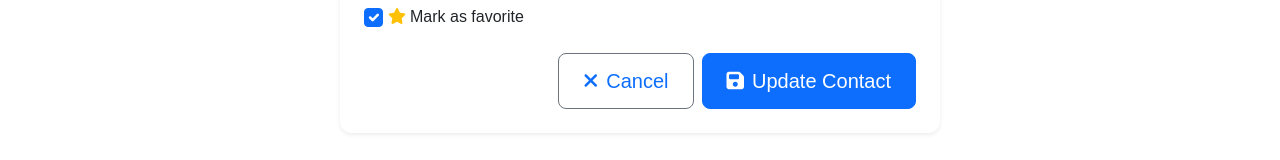
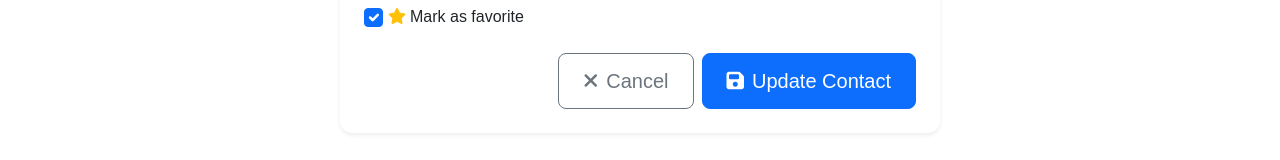
Before and after one commit to harbiabdellah/Contact-Vue, a Vue app: page /contacts/edit/1 in a window 1280 px wide. Shown: the part 729-889 px from the top of the page. Built offline with nearby package versions, Linux system fonts and the light colour scheme; no server answers; sample sign-in values are in the browser's storage.

Commit message:
fix add contact cancel- bug

```diff
--- a/src/components/ContactForm.vue
+++ b/src/components/ContactForm.vue
@@ -99,13 +99,10 @@
         <button
         v-if="showCancel"
         type="button"
-        @click="$emit('cancel')"
+        @click="cancelBack"
         class="btn btn-outline-secondary btn-lg flex-grow-1 flex-sm-grow-0"
         >
-        <router-link to="/contacts" class="text-decoration-none text-gray-800">
-            <i class="fas fa-times me-2"></i>Cancel
-          </router-link>
-
+          <i class="fas fa-times me-2"></i>Cancel
           </button>
           <button
             type="submit"
@@ -153,7 +150,7 @@ const props = defineProps({
   },
 });
 
-const emit = defineEmits(["submit", "cancel"]);
+const emit = defineEmits(["submit"]);
 
 const formData = reactive({
   name: "",
@@ -165,7 +162,6 @@ const formData = reactive({
 
 const emailError = ref("");
 
-// Watch for contact prop changes to populate form
 watch(
   () => props.contact,
   (newContact) => {
@@ -181,7 +177,11 @@ watch(
   },
   { immediate: true }
 );
-
+import { useRouter } from "vue-router";
+const router = useRouter();
+function cancelBack () {
+  router.push({ name: "contacts" });
+};
 const isValidEmail = (email) => {
   return /^[^\s@]+@[^\s@]+\.[^\s@]+$/.test(email);
 };
```
